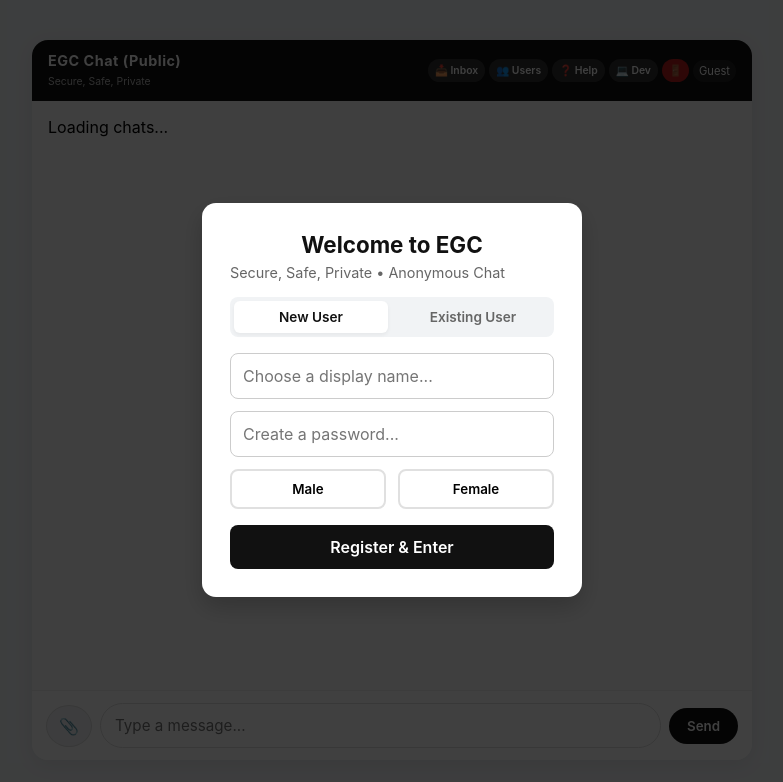
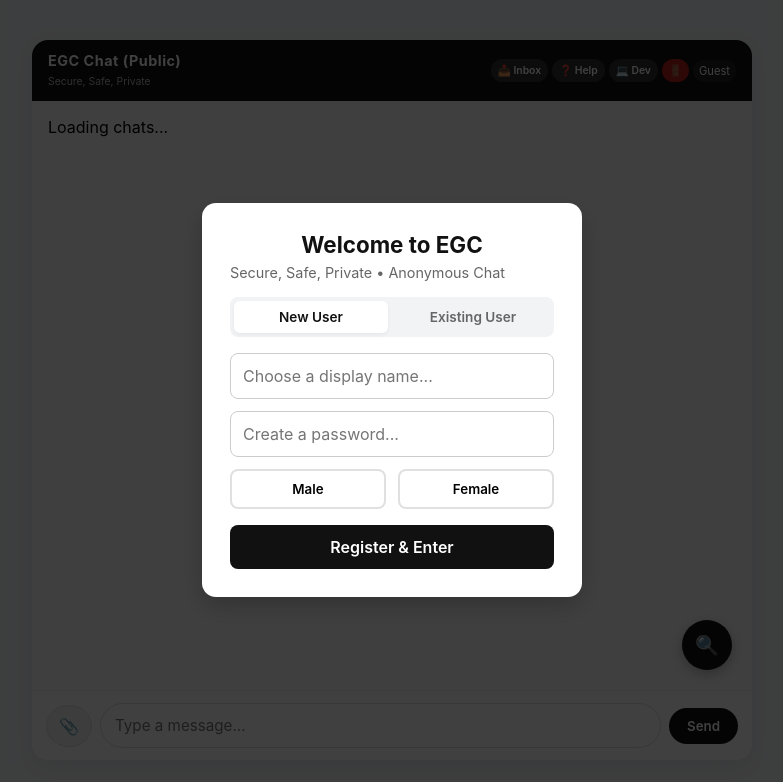
Before and after one commit to Anil0876/egc, a plain HTML site: page index.html in a window 1280 px wide. Shown: the whole page, without its empty margins (248-1031 px from the left). Drawn offline with Linux system fonts and the light colour scheme.

Commit message:
Implement floating search button and chat body layout
Added a floating search button and chat body wrapper for improved user interaction.

```diff
--- a/index.html
+++ b/index.html
@@ -259,6 +259,7 @@
       display: flex;
       flex-direction: column;
       box-shadow: 0 4px 20px rgba(0, 0, 0, 0.08);
+      position: relative; /* Container context for floating icon */
     }
 
     @media (min-width: 768px) {
@@ -329,6 +330,15 @@
       cursor: pointer;
     }
 
+    /* Chat Messages Body Wrapper */
+    .chat-body-wrapper {
+      flex: 1;
+      position: relative;
+      display: flex;
+      flex-direction: column;
+      overflow: hidden;
+    }
+
     .chat-messages {
       flex: 1;
       padding: 16px;
@@ -337,6 +347,32 @@
       flex-direction: column;
       gap: 12px;
       background: #fafafa;
+    }
+
+    /* FLOATING SEARCH ICON BUTTON */
+    .floating-search-btn {
+      position: absolute;
+      bottom: 20px;
+      right: 20px;
+      background: #111111;
+      color: #ffffff;
+      width: 50px;
+      height: 50px;
+      border-radius: 50%;
+      display: flex;
+      justify-content: center;
+      align-items: center;
+      box-shadow: 0 4px 12px rgba(0, 0, 0, 0.25);
+      cursor: pointer;
+      border: none;
+      z-index: 100;
+      font-size: 1.2rem;
+      transition: transform 0.2s ease, background 0.2s ease;
+    }
+
+    .floating-search-btn:hover {
+      background: #333333;
+      transform: scale(1.05);
     }
 
     .load-more-btn {
@@ -521,6 +557,7 @@
       <ul>
         <li>Your identity is completely safe here.</li>
         <li>Send photos, stickers, and GIFs directly using the attachment (📎) button.</li>
+        <li>Tap the floating search icon (🔍) on the chat screen to search for users instantly.</li>
         <li>Access past private conversations via the <strong>Inbox</strong> button.</li>
       </ul>
       <button class="close-modal-btn" onclick="closeModal('help-modal')">Close</button>
@@ -548,7 +585,6 @@
       </div>
       <div class="header-actions">
         <button class="header-btn" onclick="openInboxModal()">📥 Inbox</button>
-        <button class="header-btn" onclick="openUsersModal()">👥 Users</button>
         <button class="header-btn" onclick="openModal('help-modal')">❓ Help</button>
         <button class="header-btn" onclick="openModal('dev-modal')">💻 Dev</button>
         <button class="header-btn logout" onclick="logoutUser()">🚪</button>
@@ -558,8 +594,16 @@
       </div>
     </div>
 
-    <div class="chat-messages" id="chat-messages">
-      <div class="sync-banner">Loading chats...</div>
+    <!-- CHAT BODY WITH FLOATING SEARCH BUTTON -->
+    <div class="chat-body-wrapper">
+      <div class="chat-messages" id="chat-messages">
+        <div class="sync-banner">Loading chats...</div>
+      </div>
+
+      <!-- FLOATING SEARCH ICON -->
+      <button class="floating-search-btn" onclick="openUsersModal()" title="Search Users">
+        🔍
+      </button>
     </div>
 
     <form class="chat-input-area" onsubmit="sendMessage(event)">
@@ -909,7 +953,6 @@
           let width = img.width;
           let height = img.height;
 
-          // Max dimension scaling to fit Google Sheets cell limits safely
           const maxDim = 400;
           if (width > height && width > maxDim) {
             height *= maxDim / width;
@@ -924,7 +967,6 @@
           const ctx = canvas.getContext('2d');
           ctx.drawImage(img, 0, 0, width, height);
 
-          // Preserve animated GIF format or compress image/sticker to webp/jpeg
           let mimeType = file.type === "image/gif" ? "image/gif" : "image/jpeg";
           pendingMediaBase64 = canvas.toDataURL(mimeType, 0.75);
 
```
